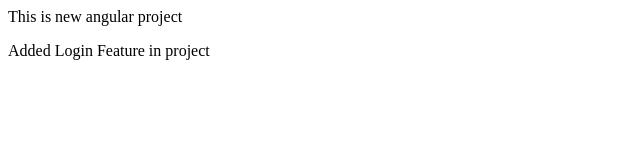
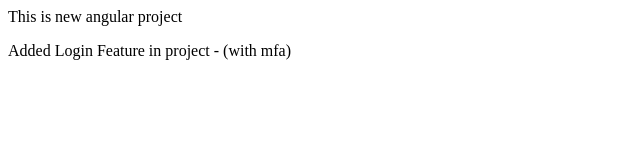
Before and after one commit to ug2510/IVP_AngularProject1, a plain HTML site: page index.html in a window 1280 px wide. Shown: the full height of the page, 0-640 px from the left. Drawn offline with Linux system fonts and the light colour scheme.

Commit message:
feature with mfa

```diff
--- a/index.html
+++ b/index.html
@@ -1,2 +1,2 @@
 <p>This is new angular project</p>
-<p>Added Login Feature in project</p>
+<p>Added Login Feature in project - (with mfa)</p>
```
